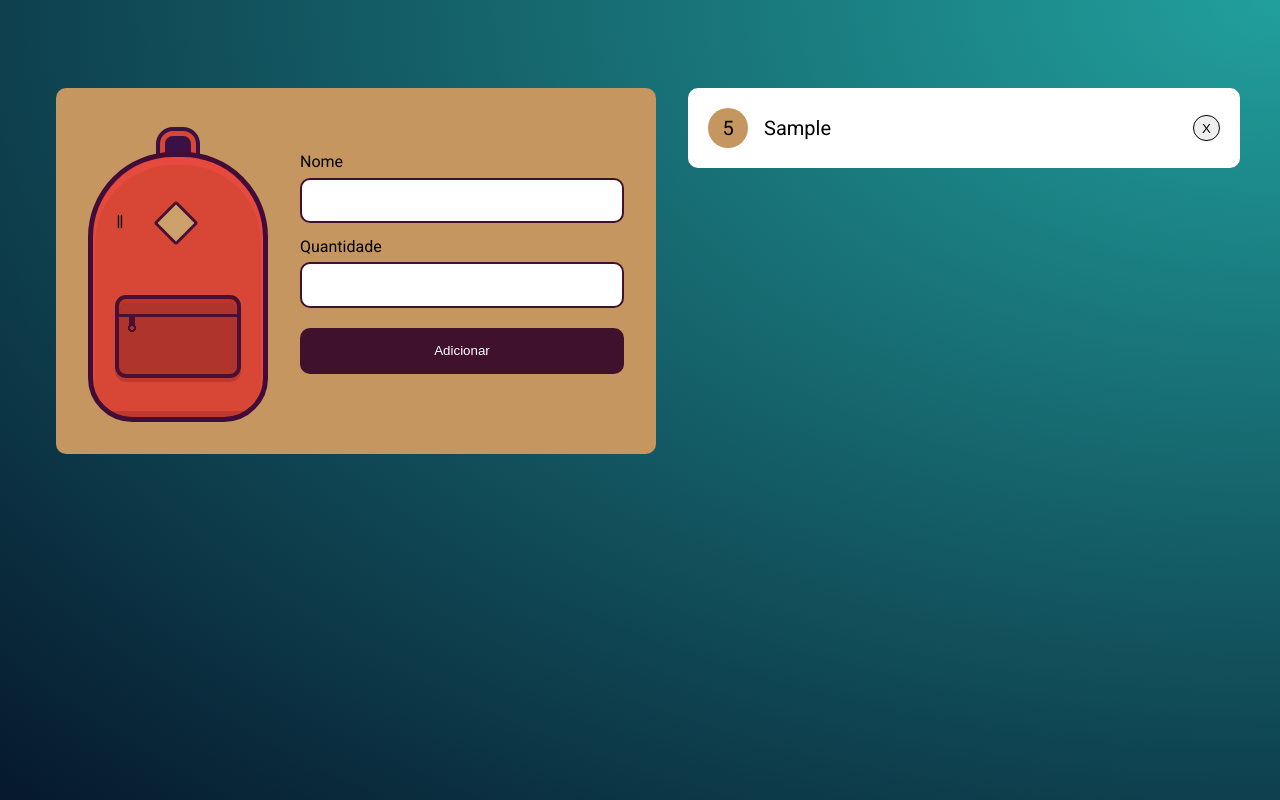
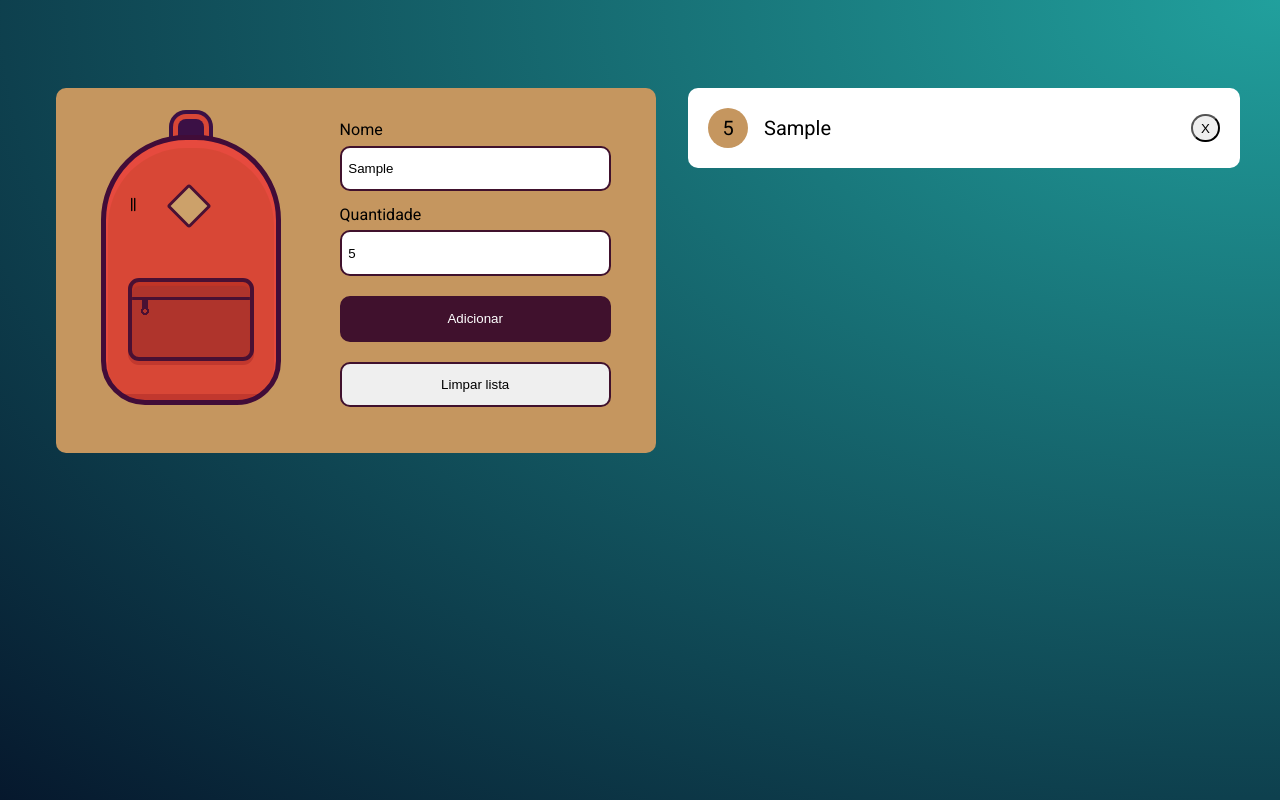
Before and after one commit to gbr-marques/Exercicio_localStorage, a plain HTML site: page Mochila de Viagem/mochila-de-viagem/index.html in a window 1280 px wide. Both pictures are taken after typing "Sample", "5" into the empty fields and a click on the input "Adicionar". Drawn offline with Linux system fonts and the light colour scheme.

Commit message:
adicionando validações e botão de deletar a lista

```diff
--- a/Mochila de Viagem/mochila-de-viagem/css/style.css
+++ b/Mochila de Viagem/mochila-de-viagem/css/style.css
@@ -18,9 +18,11 @@ html {
     flex-grow: 1;
     flex-basis: auto;
     min-width: 600px;
-    padding: 4em 2em 2em;
+    padding: 2em 2em;
     box-sizing: border-box;
     display: flex;
+    justify-content: space-around;
+    align-items: center;
     background: #C5965F;
     border-radius: 10px;
     gap: 2em;
@@ -137,10 +139,9 @@ html {
 
 .botao_deleta {
     padding: 0.3rem 0.5rem;
+    padding-top: 5px;
     font-family: 'Montserrat', sans-serif;
     border-radius: 32px;
-    border: 1px solid;
-    display: flex;
     align-items: center;
 }
 
@@ -149,3 +150,12 @@ html {
     align-items: center;
     gap: 1rem;
 }
+
+.limpa_lista {
+    width: 100%;
+    box-sizing: border-box;
+    margin: 0.5em 0 1em;
+    padding: 1em 0.5em;
+    border-radius: 10px;
+    border: 2px solid #40112D;
+}
--- a/Mochila de Viagem/mochila-de-viagem/index.html
+++ b/Mochila de Viagem/mochila-de-viagem/index.html
@@ -15,13 +15,16 @@
     <main class="conteudo">
         <div class="principal">
             <div class="mochila"></div>
-            <form action="" class="adicionar" id="novoItem">
-                <label for="nome">Nome</label>
-                <input type="text" name="nome" id="nome">
-                <label for="quantidade">Quantidade</label>
-                <input type="number" name="quantidade" id="quantidade">
-                <input type="submit" value="Adicionar" class="cadastrar">
-            </form>
+            <div>
+                <form action="" class="adicionar" id="novoItem">
+                    <label for="nome">Nome</label>
+                    <input type="text" name="nome" id="nome">
+                    <label for="quantidade">Quantidade</label>
+                    <input type="number" name="quantidade" id="quantidade" required>
+                    <input type="submit" value="Adicionar" class="cadastrar" required>
+                </form>
+                <button class="limpa_lista" id="limpa">Limpar lista</button>
+            </div>
         </div>
 
         <ul id="lista" class="lista">
--- a/Mochila de Viagem/mochila-de-viagem/js/main.js
+++ b/Mochila de Viagem/mochila-de-viagem/js/main.js
@@ -1,6 +1,7 @@
 const cadastrar = document.getElementById('novoItem');
 const lista = document.getElementById("lista");
-const itens = JSON.parse(localStorage.getItem("itens")) || [];
+let itens = JSON.parse(localStorage.getItem("itens")) || [];
+let i = 0;
 
 // Função que resgata os elementos existentes no localStorage através do forEach
 
@@ -13,36 +14,48 @@ itens.forEach(e => {
 cadastrar.addEventListener ("submit", (evento) => {
     evento.preventDefault();
 
-    const item = cadastrar.elements['nome'];
-    const quantidade = cadastrar.elements['quantidade'];
+    const item = cadastrar.elements['nome'].value;
+    const quantidade = cadastrar.elements['quantidade'].value;
+    const nome_item = cadastrar.elements['nome'].value.trim(); // Função que elimina espaços localizados no início e fim da string
+
+    // if (item == "" || quantidade == "") {
+    //     alert("Os campos 'Nome do item' e 'Quantidade' devem ser preenchidos")
+    // } else {
 
         const itemAtual = {
-        "nome": item.value,
-        "quantidade": quantidade.value
+            "nome": nome_item,
+            "quantidade": quantidade,
+            "id": i
         }
 
         // Condição que define se o nome do item já existe na lista
 
-    const existe = itens.find( e => e.nome === item.value)
+        //const identificador = itens.find( e => e.nome === nome_item)
+        //|| (e.nome).toLowerCase() === (nome_item).toLowerCase() || ( e => e.nome === nome_item && (e.nome).toLowerCase() === (nome_item).toLowerCase())
+        //const repete1 = itens.find(e => e.nome === nome_item)
+        const repete2 = itens.find(e => (e.nome).toLowerCase() === (nome_item).toLowerCase())
+        console.log(repete2);
+        console.log(quantidade);
 
-    if (existe) {
+        //existe.nome.localeCompare()
+        //console.log("O id do item repetido é " + identificador.id + " e a sua quantidade atual é " +identificador.quantidade + ", quando deveria");
 
-        itemAtual.id = existe.id
+        if (repete2) {
+                console.log(repete2.id);
+                itemAtual.id = repete2.id
                 atualizaElemento(itemAtual);
-        itens[existe.id] = itemAtual;
-
+                itens[repete2.id].quantidade = quantidade;
         } else {
-
-        itemAtual.id = itens.length
             criarElemento (itemAtual)
             itens.push(itemAtual);
-
         }
 
         item.value = "";
         quantidade.value = "";
 
         localStorage.setItem("itens", JSON.stringify(itens));
+
+    // }
 
 })
 
@@ -63,7 +76,8 @@ function criarElemento(item) {
     info_item.innerHTML += item.nome;
 
     novoItem.appendChild(info_item);
-    novoItem.appendChild(botaoDeleta());
+    novoItem.appendChild(botaoDeleta(item.id));
+    i++
 
     lista.appendChild(novoItem); //inserindo o elemento li na lista (tag ul)
 }
@@ -76,14 +90,40 @@ function atualizaElemento (item) {
 
 //Função para criar um botão de deletar item
 
-function botaoDeleta() {
+function botaoDeleta(id) {
     const botao = document.createElement('button');
     botao.classList.add("botao_deleta");
     botao.innerHTML = "X";
 
     botao.addEventListener("click", function() {
-        deletaElemento(this);
+        deletaElemento(this.parentNode, id);
     })
 
     return botao;
 }
+
+//Função que deleta o elemento selecionado
+
+function deletaElemento(tag, id) {
+    tag.remove();
+    const id_remocao = itens.findIndex(elemento => elemento.id === id);
+    itens.splice (id_remocao, 1);
+    localStorage.setItem("itens", JSON.stringify(itens));
+}
+
+// Função que limpa os itens da lista
+
+const botao_limpa = document.getElementById("limpa");
+botao_limpa.addEventListener("click", () => {
+    const todos_os_itens = document.querySelectorAll("[class='item'");
+
+    console.log("Botão pressionado")
+    for (let i = 0; i < (itens.length); i++) {
+        todos_os_itens[i].remove();
+    }
+
+    console.log(itens);
+    itens = []
+    console.log(itens);
+    localStorage.clear();
+})
```
Lines whose indentation alone changed are shown as unchanged.
